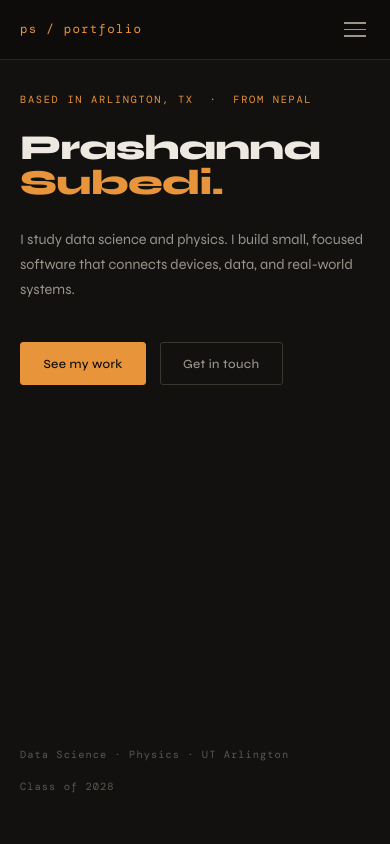
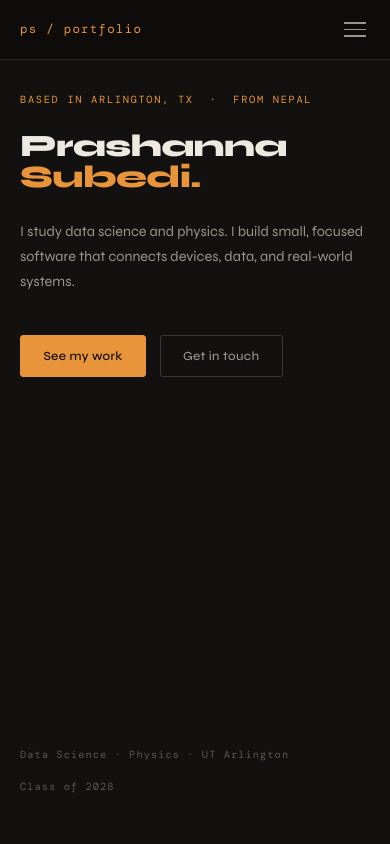
Before and after one commit to prashanna006/portfolio, a plain HTML site: page index.html in a window 390 px wide. Shown: the top 844 px of the page. Drawn offline with nearby package versions, Linux system fonts and the light colour scheme; a web font is replaced by a local one.

Commit message:
fix hero name overflow on mobile

```diff
--- a/style.css
+++ b/style.css
@@ -223,13 +223,15 @@ section:nth-child(even) {
   animation: fadeUp 0.7s 0.15s ease forwards;
 }
 .hero-name {
-  font-size: clamp(2rem, 9vw, 6.5rem);
+  font-size: clamp(1.8rem, 8vw, 6.5rem);
   font-weight: 800;
   line-height: 1.0;
   letter-spacing: -0.025em;
   margin-bottom: 1.6rem;
   opacity: 0;
   animation: fadeUp 0.7s 0.28s ease forwards;
+  word-break: break-word;
+  overflow-wrap: break-word;
 }
 .hero-name em {
   font-style: normal;
```
